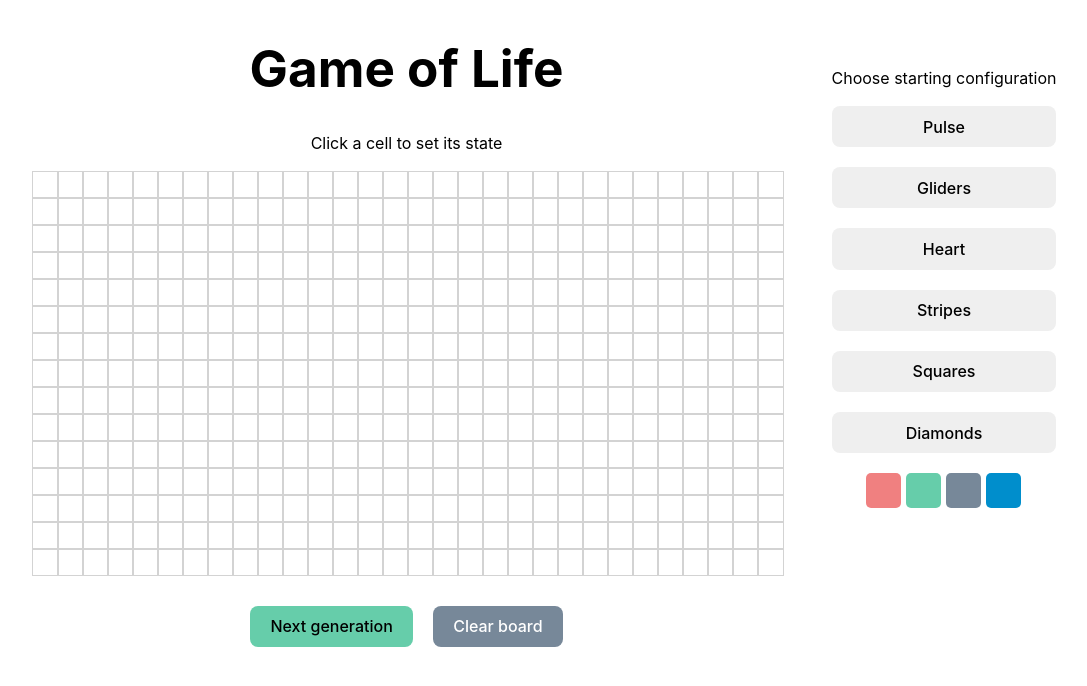
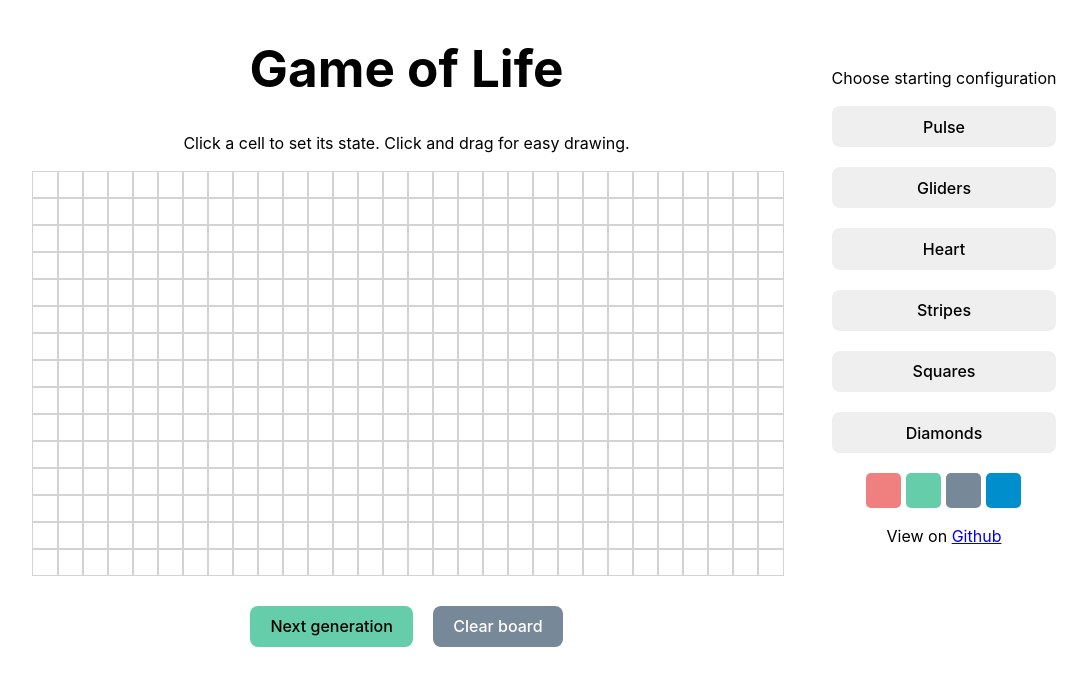
Before and after one commit to reyoung98/gameoflife, a React (Vite) app: page / in a window 1280 px wide. Shown: the top 686 px of the page, without its empty margins (86-1173 px from the left). Built offline with nearby package versions, Linux system fonts and the light colour scheme; the HTML template or start-up script is replaced by a standard one.

Commit message:
Update texts

```diff
--- a/src/Game.tsx
+++ b/src/Game.tsx
@@ -108,7 +108,7 @@ export const Game = ({
     <>
       <div>
         <h1>Game of Life</h1>
-        <p>Click a cell to set its state</p>
+        <p>Click a cell to set its state. Click and drag for easy drawing.</p>
         <div
           style={{
             display: "grid",
@@ -133,11 +133,12 @@ export const Game = ({
         <button onClick={() => selectConfig(squareConfig)}>Squares</button>
         <button onClick={() => selectConfig(diamondConfig)}>Diamonds</button>
         <div className="color-select">
-            <div className="box coral" onClick={() => selectColor('coral')}></div>
+          <div className="box coral" onClick={() => selectColor('coral')}></div>
           <div className="box aquamarine" onClick={() => selectColor('aquamarine')}></div>
           <div className="box gray" onClick={() => selectColor('gray')}></div>
           <div className="box blue" onClick={() => selectColor('blue')}></div>
         </div>
+          <p>View on <a target='_blank' href='https://github.com/reyoung98/gameoflife'>Github</a></p>
       </div>
     </>
   );
```
